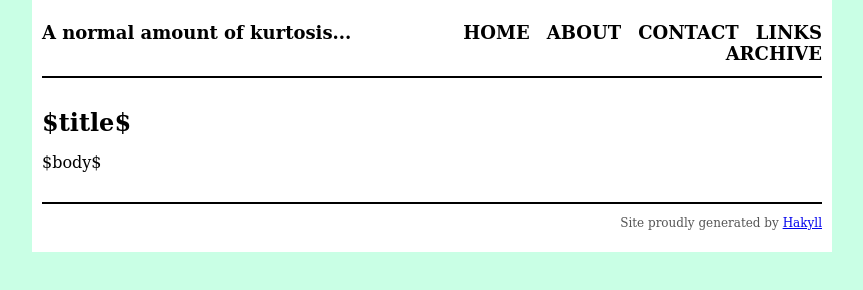
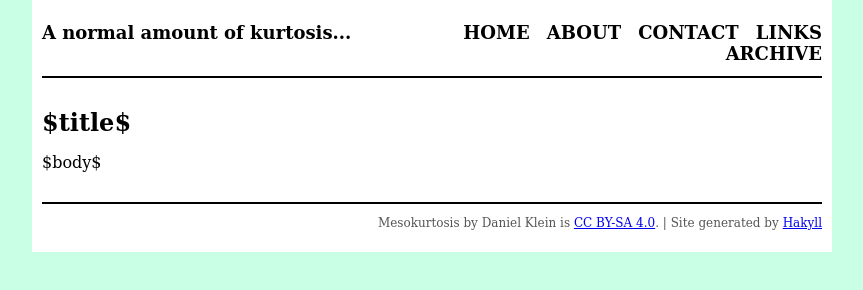
Before and after one commit to othercriteria/website, a plain HTML site: page templates/default.html in a window 1280 px wide. Shown: the whole page, without its empty margins (208-1071 px from the left). Drawn offline with Linux system fonts and the light colour scheme.

Commit message:
License and FB

```diff
--- a/templates/default.html
+++ b/templates/default.html
@@ -28,7 +28,13 @@
 		$body$
 	    </div>
 	    <div style="clear:both;" id="footer">
-		Site proudly generated by
+	        <span xmlns:dct="http://purl.org/dc/terms/"
+		property="dct:title">Mesokurtosis</span>
+		by <span xmlns:cc="http://creativecommons.org/ns#"
+		property="cc:attributionName">Daniel Klein</span>
+		is <a rel="license"
+		href="http://creativecommons.org/licenses/by-sa/4.0/">CC
+		BY-SA 4.0</a>. | Site generated by
 		<a href="http://jaspervdj.be/hakyll">Hakyll</a>
             </div>
 	</div>
```
Also changed, not shown: index.html (+1 -0 lines).
